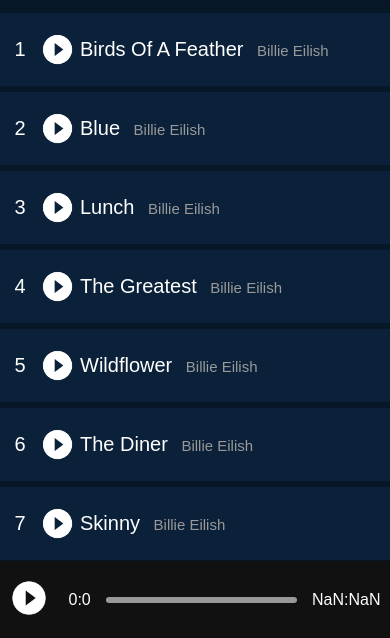
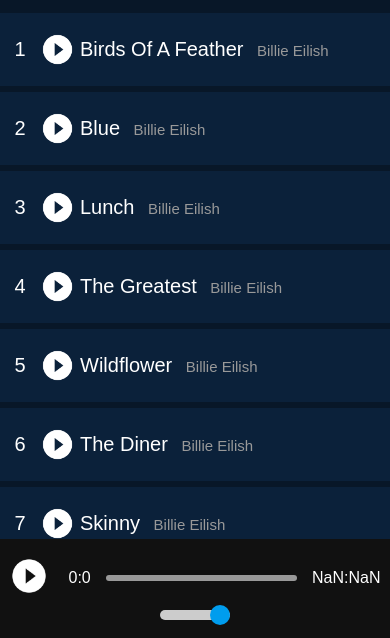
Before and after one commit to Didrik-Fre/Simple-Spotify-Clone, a plain HTML site: page index.html in a window 390 px wide. Shown: the part 206-844 px from the top of the page. Drawn offline with Linux system fonts and the light colour scheme.

Commit message:
Update main.css, index.html, and js/main.js with new features

```diff
--- a/css/main.css
+++ b/css/main.css
@@ -167,6 +167,44 @@ header > .banner-content > h1 {
     background: #009DEE;
 }
 
+/* Style the volume slider */
+.player-volume {
+    display: flex;              /* use flex to center */
+    justify-content: center;    /* horizontally center */
+    margin-top: 1rem;           /* space below play button */
+}
+
+#volume-slider {
+    width: 200px;               /* make slider wider */
+    height: 10px;               /* make slider thicker */
+    cursor: pointer;            /* pointer on hover */
+    -webkit-appearance: none;   /* remove default style on WebKit browsers */
+    background: #ccc;           /* track color */
+    border-radius: 5px;         /* rounded track */
+}
+
+/* Slider thumb (the handle) */
+#volume-slider::-webkit-slider-thumb {
+    -webkit-appearance: none;
+    width: 20px;
+    height: 20px;
+    background: #009DEE;        /* follwing the color palette */
+    border-radius: 50%;         /* circular thumb */
+    cursor: pointer;
+    border: none;
+}
+
+#volume-slider::-moz-range-thumb {
+    width: 20px;
+    height: 20px;
+    background: #009DEE;
+    border-radius: 50%;
+    cursor: pointer;
+    border: none;
+}
+
+
+
 @media only screen and (max-width: 850px) {
     .container {
         margin-left: 5rem;
@@ -176,6 +214,11 @@ header > .banner-content > h1 {
     /* Always show play icon on small screens */
     #song .play-icon {
         opacity: 1;
+    }
+
+    /* Volume slider adjustments */
+    #volume-slider {
+        width: 100px; /* slightly smaller than desktop */
     }
 }
 
@@ -208,4 +251,14 @@ header > .banner-content > h1 {
     #song .play-icon {
         opacity: 1;
     }
+
+    /* Volume slider adjustments for mobile */
+    #volume-slider {
+        width: 70px;      /* smaller width for mobile */
+    }
+
+    .player-volume {
+        justify-content: center; /* center the slider */
+        margin-top: 8px;         /* reduce spacing */
+    }
 }
--- a/index.html
+++ b/index.html
@@ -141,10 +141,17 @@
         </div>
     </div>
 
+    <!-- NEW: Volume control -->
+    <div class="player-volume">
+        <input type="range" id="volume-slider" min="0" max="1" step="0.01" value="1">
+        <!-- slider value 0-1, step 0.01 -->
+    </div>
+
     <audio>
         Your browser doesnt support the audio element.
     </audio>
 </footer>
+
     <script src="js/main.js"></script>>
 
 
--- a/js/main.js
+++ b/js/main.js
@@ -23,6 +23,9 @@ const songEight = document.querySelector(".song-8");
 const songNine = document.querySelector(".song-9");
 const songTen = document.querySelector(".song-10");
 
+// NEW: volume slider
+const volumeSlider = document.querySelector("#volume-slider");
+
 const songs = [
     "songs/BIRDS OF A FEATHER.mp3",
     "songs/BLUE.mp3",
@@ -35,7 +38,7 @@ const songs = [
     "songs/CHIHIRO.mp3",
     "songs/LAMOUR DE MA VIE.mp3",
     "songs/BITTERSUITE.mp3"
-]
+];
 
 audioElement.src = songs[0];
 
@@ -176,6 +179,11 @@ window.addEventListener("load", () => {
         playSong(audioElement);
     });
 
+    // NEW: Volume control
+    volumeSlider.addEventListener("input", () => {
+        audioElement.volume = volumeSlider.value; // set audio volume based on slider
+    });
+
 });
 
 // Search Box
```
Lines whose indentation alone changed are shown as unchanged.
